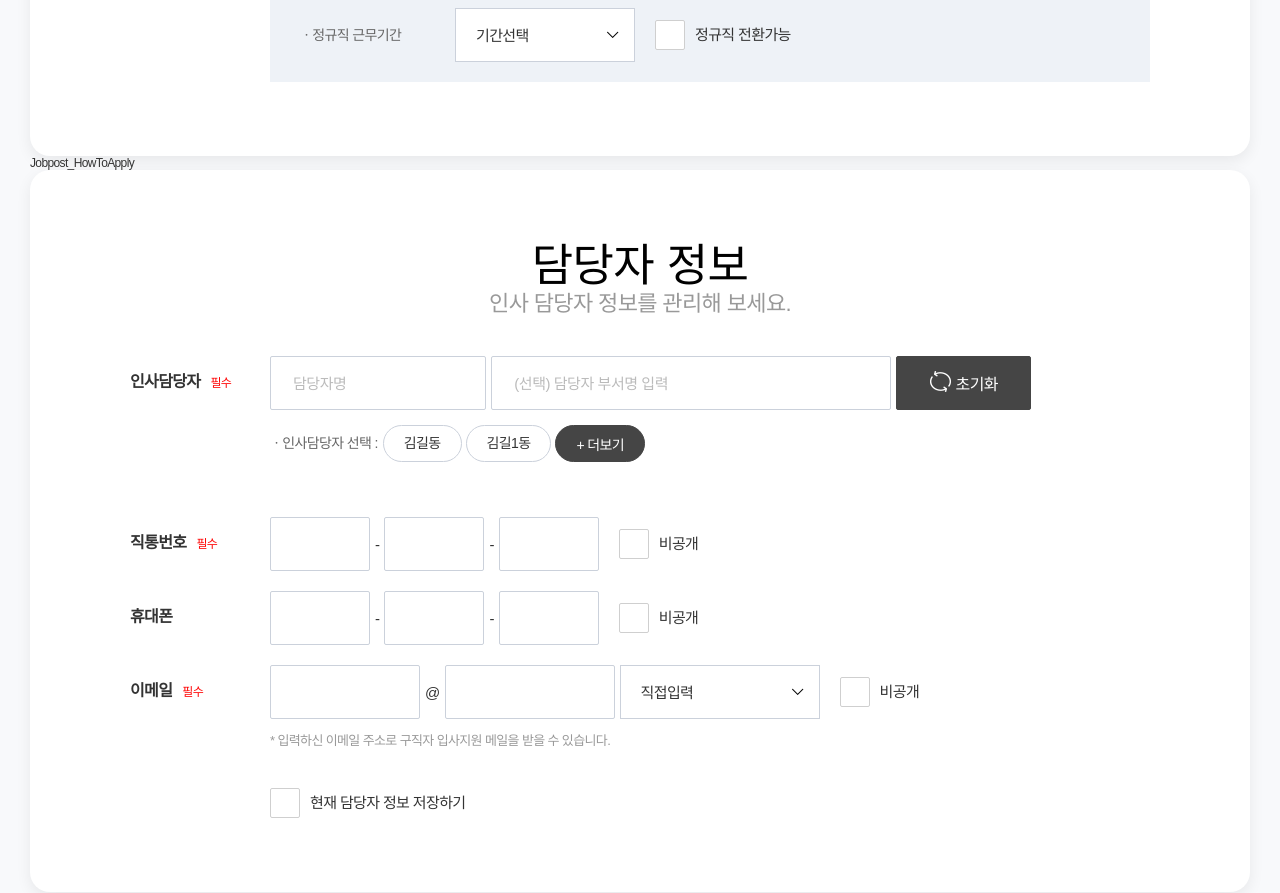
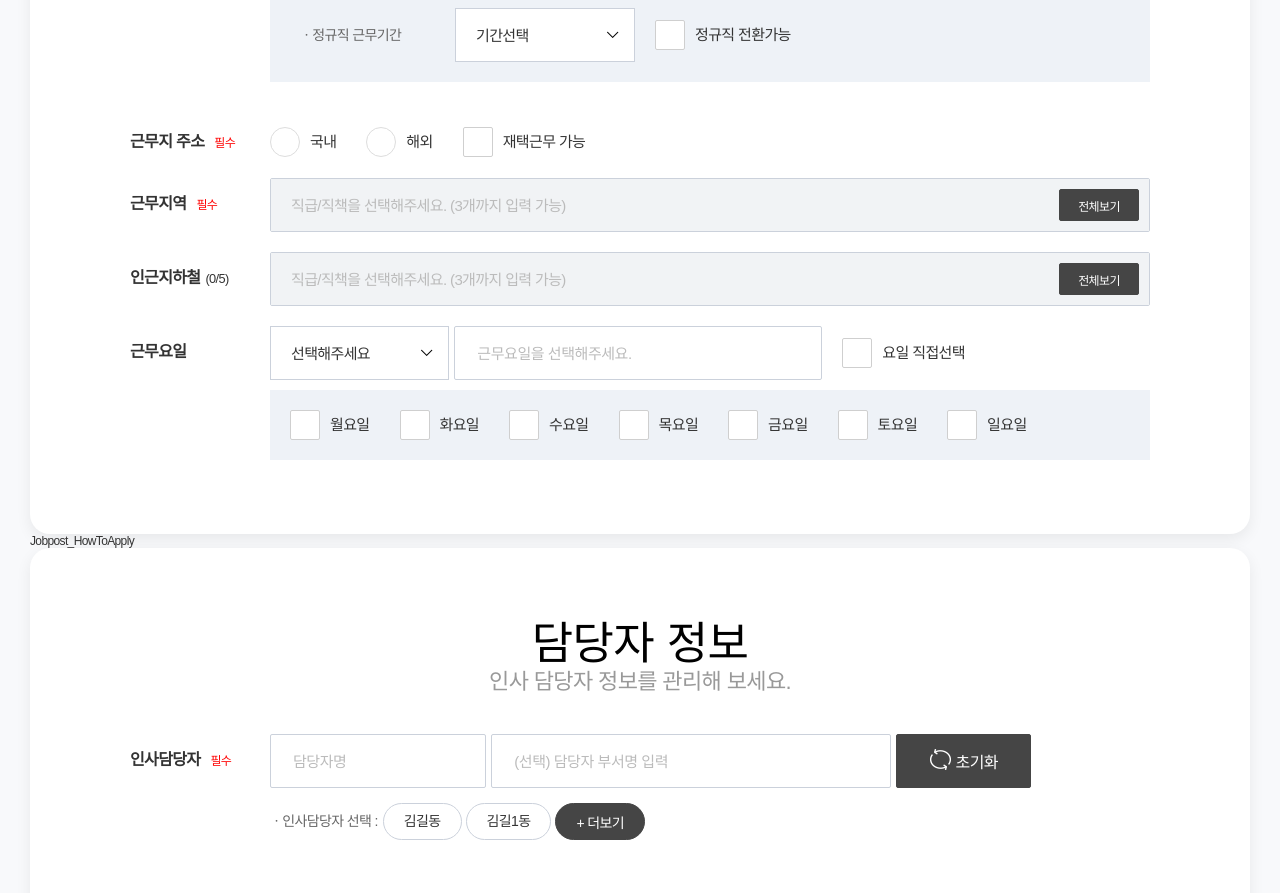
Before and after one commit to leemheeje/career_jobpost, a React (Create React App) app in the folder my-app/: page / in a window 1280 px wide. Shown: the part 2950-3843 px from the top of the page. Built offline with nearby package versions, Linux system fonts and the light colour scheme.

Commit message:
jobposts/workiCondition.js 수정

```diff
--- a/my-app/src/jobposts/Jobpost_WorkiCondition.js
+++ b/my-app/src/jobposts/Jobpost_WorkiCondition.js
@@ -5,8 +5,9 @@ import Select from 'components/Select';
 import Row from 'components/Row';
 import Colum from 'components/Colum';
 import Text from 'components/Text';
-import { Checkbox, Input } from 'components/Input';
+import { Checkbox, Input, Radio } from 'components/Input';
 import { AddformRow, AddformWrapping } from './components/Addform_Layout';
+import { Sorted, SortWrapping } from './components/Sort_Layout';
 
 const Jobpost_WorkiCondition = () => {
 	return (
@@ -92,6 +93,69 @@ const Jobpost_WorkiCondition = () => {
 					</AddformRow>
 				</AddformWrapping>
 			</FormLayout>
+			<FormLayout className='MT45' smpadding label='근무지 주소' required>
+				<Row>
+					<Colum col00 className='MR25'>
+						<Radio label='국내' />
+					</Colum>
+					<Colum col00 className='MR25'>
+						<Radio label='해외' />
+					</Colum>
+					<Colum col00 className='MR25'>
+						<Checkbox label='재택근무 가능' />
+					</Colum>
+				</Row>
+			</FormLayout>
+			<FormLayout label='근무지역' required>
+				<SortWrapping>
+					<Sorted />
+				</SortWrapping>
+			</FormLayout>
+			<FormLayout label='인근지하철' slabel='(0/5)'>
+				<SortWrapping>
+					<Sorted />
+				</SortWrapping>
+			</FormLayout>
+			<FormLayout label='근무요일'>
+				<Row alignItemsCenter>
+					<Colum col25>
+						<Select>
+							<option>선택해주세요</option>
+						</Select>
+					</Colum>
+					<Colum col00>
+						<Input type="text" placeholder="근무요일을 선택해주세요." style={{ width: 368 }} />
+					</Colum>
+					<Colum col00 className='ML15'>
+						<Checkbox label='요일 직접선택' />
+					</Colum>
+				</Row>
+				<AddformWrapping className='MT10'>
+					<Row alignItemsCenter>
+						<Colum col00 className='MR25'>
+							<Checkbox label='월요일' />
+						</Colum>
+						<Colum col00 className='MR25'>
+							<Checkbox label='화요일' />
+						</Colum>
+						<Colum col00 className='MR25'>
+							<Checkbox label='수요일' />
+						</Colum>
+						<Colum col00 className='MR25'>
+							<Checkbox label='목요일' />
+						</Colum>
+						<Colum col00 className='MR25'>
+							<Checkbox label='금요일' />
+						</Colum>
+						<Colum col00 className='MR25'>
+							<Checkbox label='토요일' />
+						</Colum>
+						<Colum col00 className='MR25'>
+							<Checkbox label='일요일' />
+						</Colum>
+					</Row>
+				</AddformWrapping>
+			</FormLayout>
 		</Section>
 	);
 }
```
